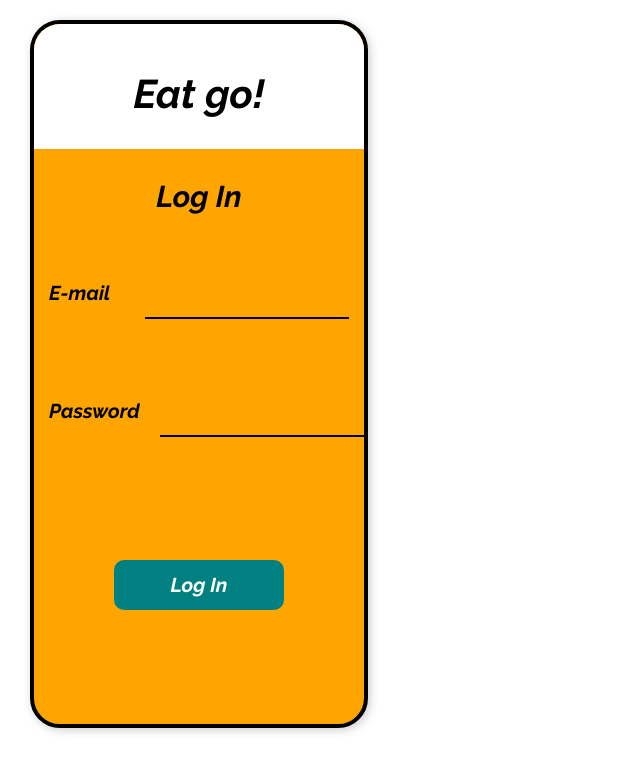
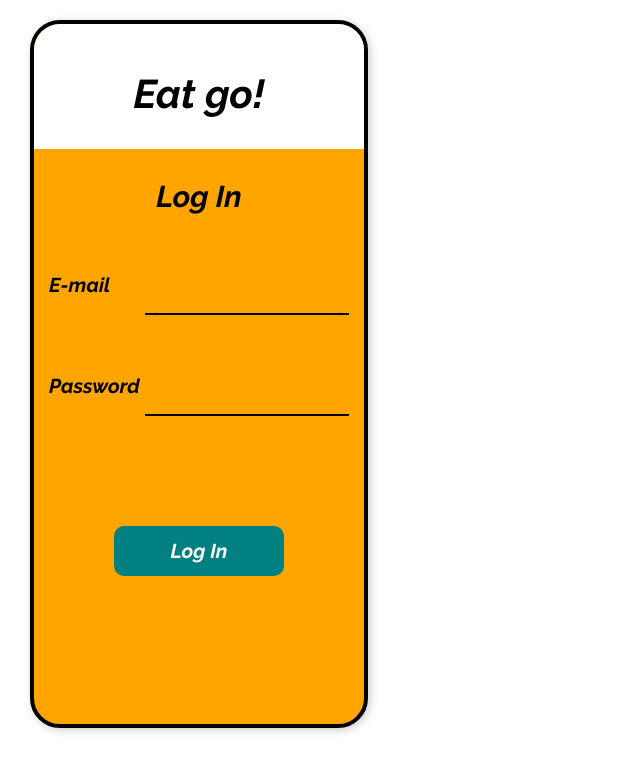
Before and after one commit to CodeSoom/react-week8-assignment-1, a React app: page /login in a window 1280 px wide. Shown: the top 772 px of the page, without its empty margins (0-640 px from the left). Built offline with nearby package versions, Linux system fonts and the light colour scheme.

Commit message:
스타일링 방식 수정

```diff
--- a/src/LoginForm.jsx
+++ b/src/LoginForm.jsx
@@ -8,12 +8,10 @@ const Input = styled.input({
   fontFamily: 'Raleway',
   fontSize: '18px',
   backgroundColor: 'orange',
-  position: 'relative',
-  top: '12px',
   padding: '15px 0',
   border: 'none',
   borderBottom: '2px solid black',
-  margin: '0 0 25px 20px',
+  marginTop: '8px',
   transition: 'border-color 0.3s ease-in-out',
   '&:focus': {
     borderColor: 'teal',
```
